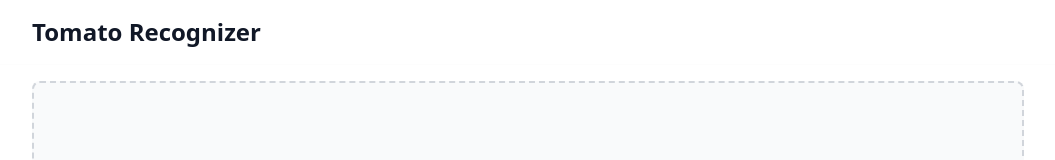
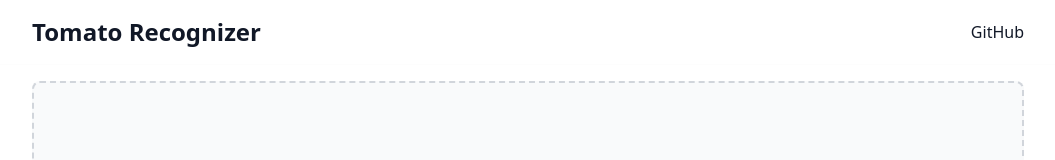
Before and after one commit to rmuraix/yoloz, a React (Vite) app: page / in a window 1280 px wide. Shown: the top 160 px of the page, without its empty margins (112-1167 px from the left). Built offline with nearby package versions, Linux system fonts and the light colour scheme.

Commit message:
Add Github link

```diff
--- a/src/frontend/components/header.tsx
+++ b/src/frontend/components/header.tsx
@@ -6,6 +6,16 @@ export default function Header() {
           <span className="text-2xl font-semibold text-gray-900 dark:text-white">
             Tomato Recognizer
           </span>
+          <div className="flex space-x-4 text-gray-900 dark:text-white">
+            <a
+              href="https://github.com/rmuraix/tomato-recognizer"
+              target="_blank"
+              rel="noopener noreferrer"
+              className="hover:text-neutral-600 dark:hover:text-neutral-200"
+            >
+              GitHub
+            </a>
+          </div>
         </div>
       </div>
     </nav>
```
